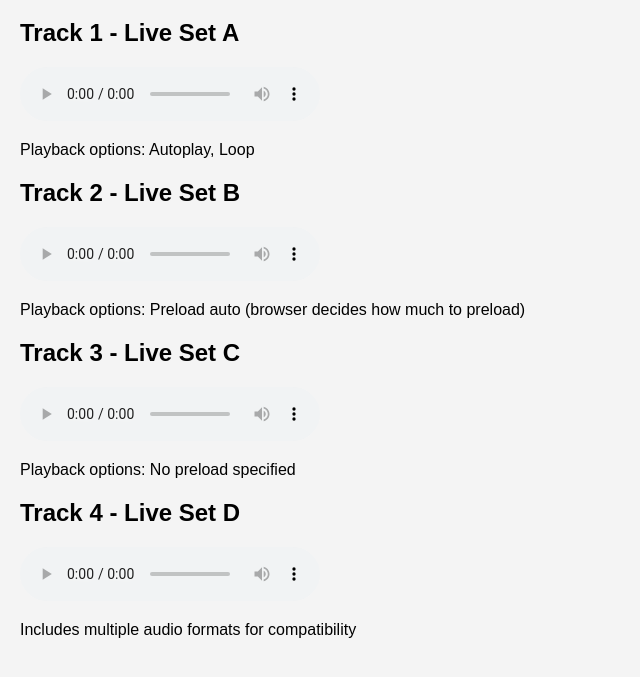
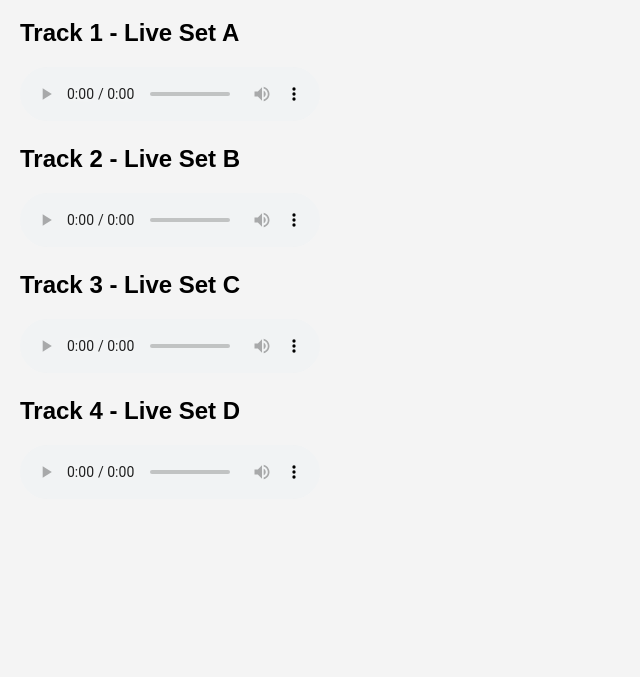
Before and after one commit to audio-archiv/audio-archiv.github.io, a plain HTML site: page index.html in a window 1280 px wide. Shown: the part 61-738 px from the top of the page, without its empty margins (0-640 px from the left). Drawn offline with Linux system fonts and the light colour scheme.

Commit message:
Update index.html

```diff
--- a/index.html
+++ b/index.html
@@ -28,7 +28,6 @@
             <source src="https://onedrive.live.com/download?cid=344697ce75c8a32d&resid=344697CE75C8A32D!15961&parId=344697CE75C8A32D!15959&authkey=!ACNzjaQnxmr3BE0" type="audio/mpeg">
             Your browser does not support the audio element.
         </audio>
-        <p>Playback options: Autoplay, Loop</p>
     </div>
 
     <div class="player">
@@ -37,7 +36,6 @@
             <source src="https://onedrive.live.com/download?cid=344697ce75c8a32d&resid=344697CE75C8A32D!15961&parId=344697CE75C8A32D!15959&authkey=!ACNzjaQnxmr3BE0" type="audio/mpeg">
             Your browser does not support the audio element.
         </audio>
-        <p>Playback options: Preload auto (browser decides how much to preload)</p>
     </div>
 
     <div class="player">
@@ -46,7 +44,6 @@
             <source src="https://onedrive.live.com/download?cid=344697ce75c8a32d&resid=344697CE75C8A32D!15961&parId=344697CE75C8A32D!15959&authkey=!ACNzjaQnxmr3BE0" type="audio/mpeg">
             Your browser does not support the audio element.
         </audio>
-        <p>Playback options: No preload specified</p>
     </div>
 
     <div class="player">
@@ -55,7 +52,6 @@
             <source src="https://onedrive.live.com/download?cid=344697ce75c8a32d&resid=344697CE75C8A32D!15961&parId=344697CE75C8A32D!15959&authkey=!ACNzjaQnxmr3BE0" type="audio/mpeg">
             Your browser does not support the audio element.
         </audio>
-        <p>Includes multiple audio formats for compatibility</p>
     </div>
 
 </body>
```
